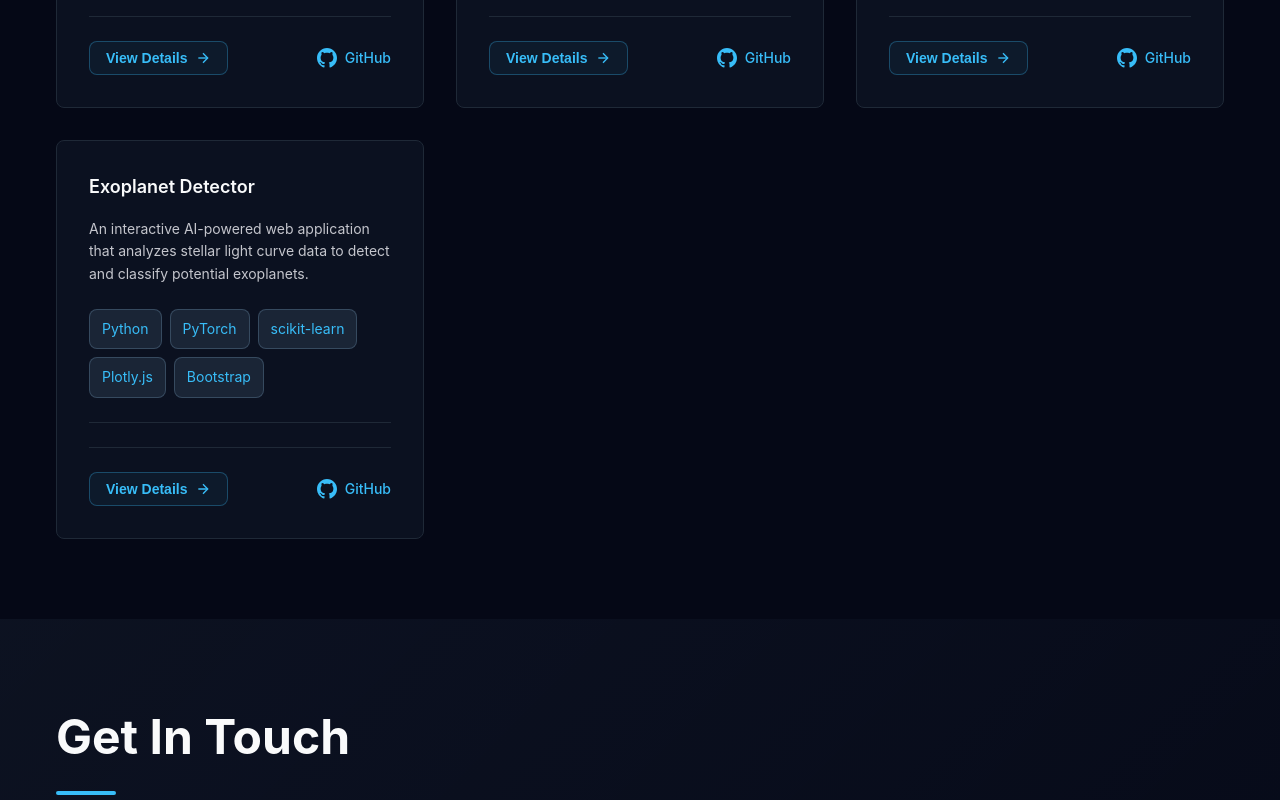
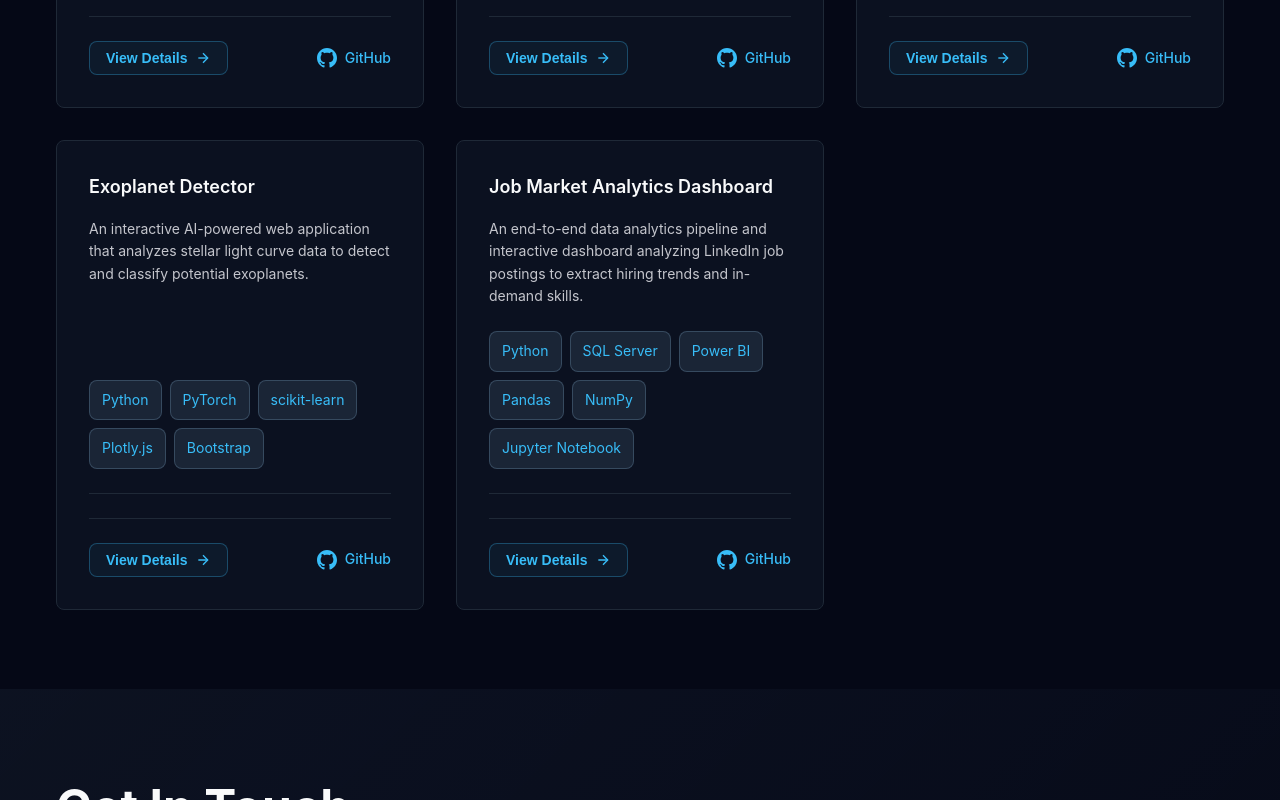
Before and after one commit to Marwan-Bebars/Marwan_Bebars, a plain HTML site: page index.html in a window 1280 px wide. Shown: the part 5834-6634 px from the top of the page. Drawn offline with Linux system fonts and the light colour scheme.

Commit message:
fix section project

```diff
--- a/data/projects.js
+++ b/data/projects.js
@@ -93,7 +93,7 @@ export const projects = [
   {
     id: 'Library Management System',
     title: 'Library Management System',
-    category: 'Web',
+    category: 'web',
     description: 'A dynamic web application built with Django designed to streamline book management, user interactions, and library inventory.',
     longDescription: 'Online Book Library & Management System. A dynamic web application built with Django (Python) and HTML/CSS/JavaScript, designed to streamline book management and user interactions. The platform features a comprehensive role-based architecture, separating functionalities for regular users and administrators. Key features include secure user authentication and profile management, an advanced search system for books and authors, a fully featured Admin dashboard for managing categories and inventory, and a request management system for borrowing books.',
     tech: ['Python', 'Django', 'HTML', 'CSS', 'JavaScript', 'SQLite'],
@@ -110,7 +110,7 @@ export const projects = [
   {
     id: 'mask-detection',
     title: 'Mask Detection',
-    category: 'Computer Vision',
+    category: 'computer-vision',
     description: 'A real-time face mask detection system using YOLOv5 to identify mask compliance with color-coded alerts.',
     longDescription: 'A real-time Face Mask Detection desktop application that uses deep learning (YOLOv5) to detect whether people are wearing face masks correctly, incorrectly, or not at all. The system supports both static image analysis and live camera feed, with an intuitive GUI displaying color-coded bounding boxes and confidence scores (🟢 with_mask, 🔴 without_mask, 🟠 mask_weared_incorrect). The project demonstrates proficiency in deep learning deployment, real-time video processing, model optimization for CPU, and multi-threaded GUI development.',
     tech: ['Computer Vision', 'PyTorch', 'OpenCV', 'YOLOv5', 'CustomTkinter', 'Python'],
@@ -126,7 +126,7 @@ export const projects = [
   {
     id: 'exoplanet-detector',
     title: 'Exoplanet Detector',
-    category: 'AI',
+    category: 'ai',
     description: 'An interactive AI-powered web application that analyzes stellar light curve data to detect and classify potential exoplanets.',
     longDescription: 'Developed for the NASA Space Apps Cairo 2025 hackathon, this interactive web application uses Artificial Intelligence to analyze stellar light curve data and detect potential exoplanets. The project simplifies the complex process of identifying exoplanet transits by processing time-series data from space missions like Kepler, K2, and TESS. It features a user-friendly interface for uploading datasets, visualizes light curves using interactive charts, and provides AI-driven classification (Confirmed Planet, Candidate, False Positive) along with confidence probability.',
     tech: ['Python', 'PyTorch', 'scikit-learn', 'Plotly.js', 'Bootstrap'],
@@ -143,5 +143,24 @@ export const projects = [
     github: 'https://github.com/Marwan-Bebars/Exoplanet-Detector-nasa',
     demo: '#',
   },
+    {
+    id: 'job-market-analytics-dashboard',
+    title: 'Job Market Analytics Dashboard',
+    category: 'data-analysis',
+    description: 'An end-to-end data analytics pipeline and interactive dashboard analyzing LinkedIn job postings to extract hiring trends and in-demand skills.',
+    longDescription: 'This project presents a comprehensive data analysis of job postings collected from LinkedIn (2023–2024), aiming to extract actionable insights about job market trends, hiring patterns, and in-demand skills. The project involved building an end-to-end pipeline, performing advanced data cleaning, preprocessing, and feature engineering using Python and SQL Server. It features a dynamic Power BI dashboard with interactive KPIs and filters, helping job seekers and companies make data-driven decisions regarding remote work, salary trends, and skill requirements.',
+    tech: ['Python', 'SQL Server', 'Power BI', 'Pandas', 'NumPy', 'Jupyter Notebook'],
+    gallery: [
+      'assets/projects/job_market_analytics_dashboard/1.png',
+      'assets/projects/job_market_analytics_dashboard/2.png',
+      'assets/projects/job_market_analytics_dashboard/3.png',
+      'assets/projects/job_market_analytics_dashboard/4.png',
+      'assets/projects/job_market_analytics_dashboard/5.png',
+      'assets/projects/job_market_analytics_dashboard/6.png',
+    ]
+    ,
+    github: 'https://github.com/Marwan-Bebars/LinkedIn-Job-Postings-Analytics-Project-2023-2024-',
+    demo: '#',
+  }
 
 ];
--- a/index.html
+++ b/index.html
@@ -285,6 +285,8 @@
                     <button class="filter-btn active" data-filter="all">All Projects</button>
                     <button class="filter-btn" data-filter="ml">Machine Learning</button>
                     <button class="filter-btn" data-filter="computer-vision">Computer Vision</button>
+                    <button class="filter-btn" data-filter="ai">AI</button>
+                    <button class="filter-btn" data-filter="web">Web</button>
                     <button class="filter-btn" data-filter="nlp">NLP</button>
                     <button class="filter-btn" data-filter="data-analysis">Data Analysis</button>
                 </div>
```
Also changed, not shown: assets/projects/job_market_analytics_dashboard/1.png (added), assets/projects/job_market_analytics_dashboard/2.png (added), assets/projects/job_market_analytics_dashboard/3.png (added), assets/projects/job_market_analytics_dashboard/5.png (added), assets/projects/job_market_analytics_dashboard/6.png (added).
